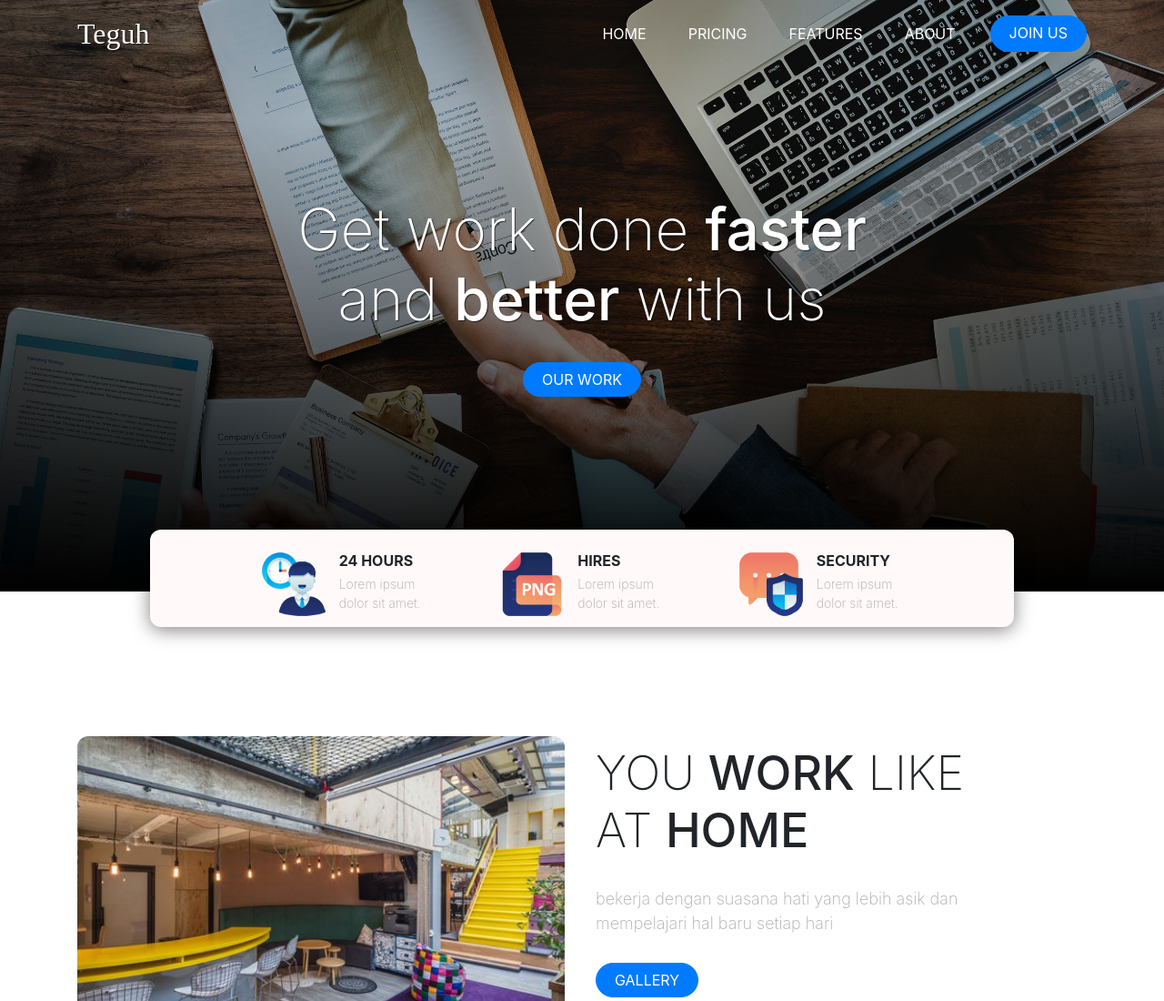
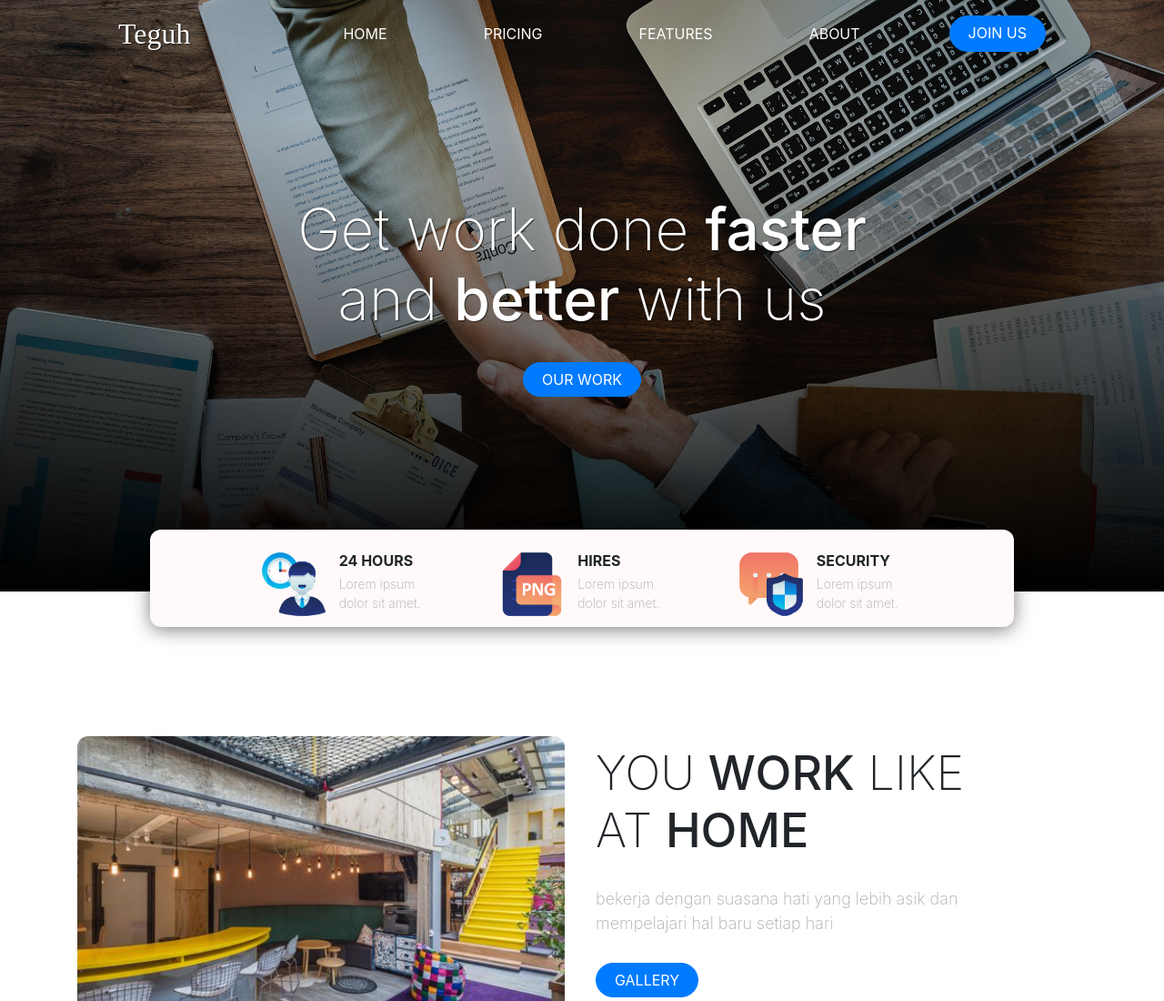
Before and after one commit to teguhsamodra/teguh-landing, a plain HTML site: page index.html in a window 1280 px wide. Shown: the top 1100 px of the page at 91% size. Drawn offline with nearby package versions, Linux system fonts and the light colour scheme; a web font is replaced by a local one.

Commit message:
mengubah tampilan side nav

```diff
--- a/style.css
+++ b/style.css
@@ -187,6 +187,13 @@
 
 /* Destop */
 @media (min-width: 992px) {
+
+    .navbar a{
+        margin-left: 45px;
+        text-align: center !important;
+        margin-right: 45px;
+
+    }
     .navbar-brand{
         color: white !important;
         text-shadow: 1px 1px 1px rgba(0,0,0, 0.7) !important;
```
